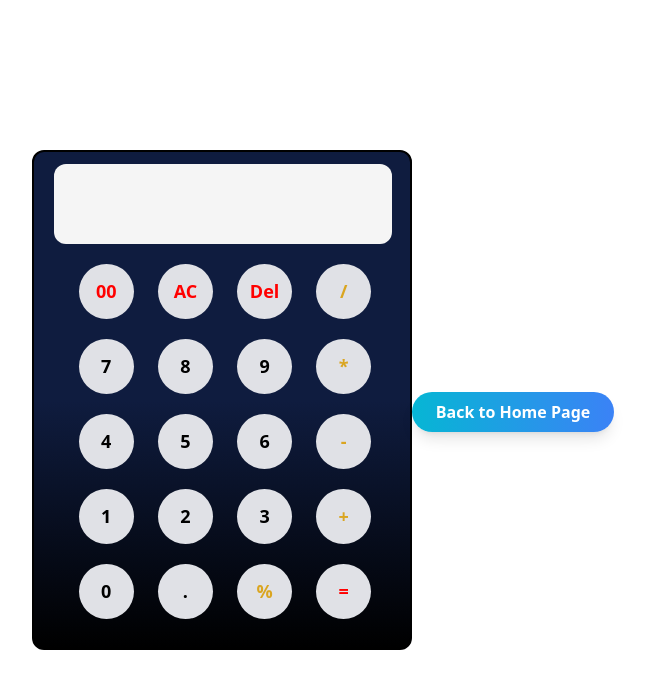
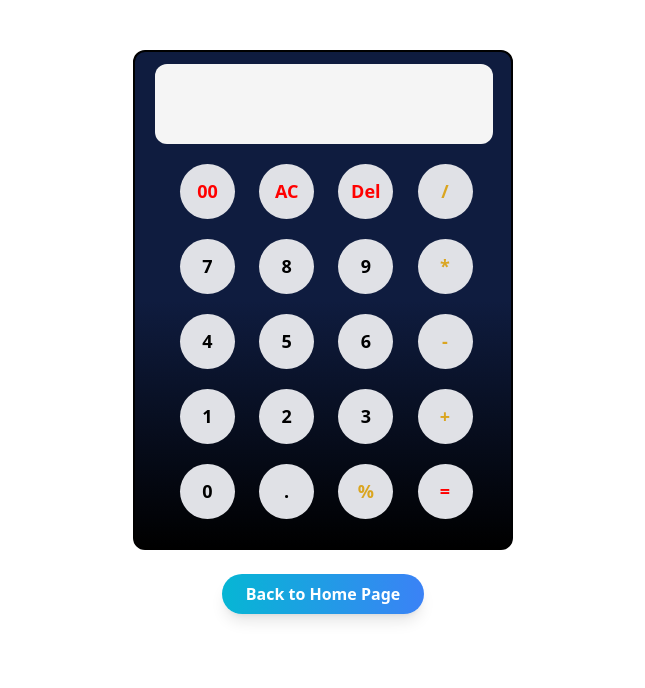
Before and after one commit to Farhan-Mr/-My_Portfolio, a plain HTML site: page simple_calculator.html in a window 1280 px wide. Shown: the whole page, without its empty margins (317-962 px from the left). Drawn offline with nearby package versions, Linux system fonts and the light colour scheme.

Commit message:
Simple Calculator CSS updated

```diff
--- a/simple_calculator.css
+++ b/simple_calculator.css
@@ -1,8 +1,9 @@
 
-body{
+main{
     display: flex;
     align-items: center;
     justify-content: center;
+    margin-top: 50px;
 }
 
 #calculatorBox
```
